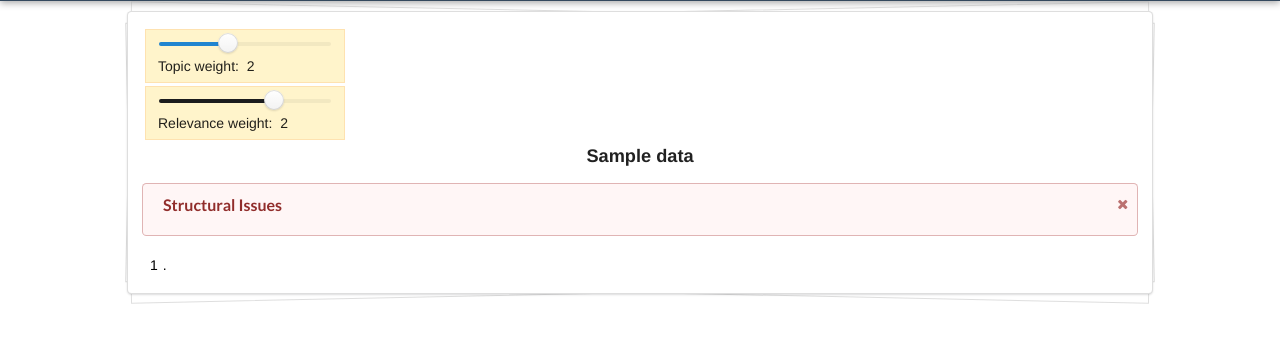
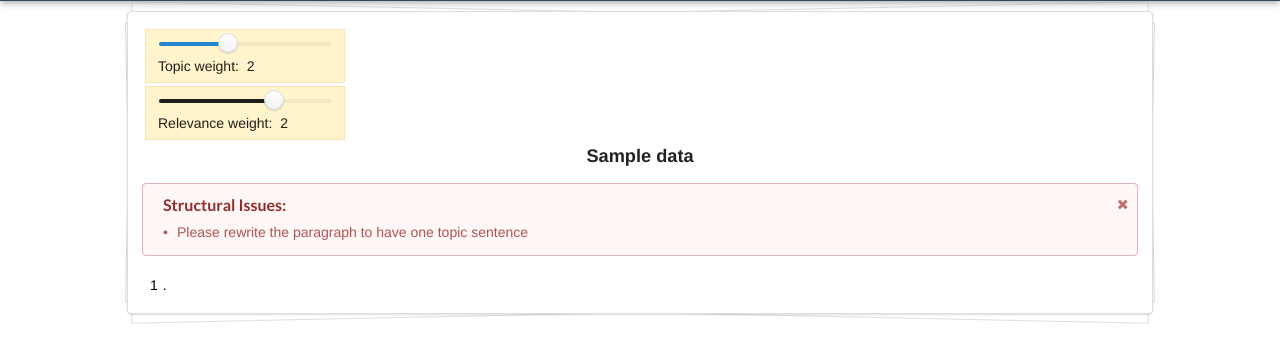
Before and after one commit to janetyc/writingfeedback, a Flask app: template crowdtask/templates/topic_vis.html in a window 1280 px wide. Shown: the part 43-406 px from the top of the page. Run offline with Flask 2, Linux system fonts and the light colour scheme; the template is opened without the code that fills it: most values are stand-ins (such as "Sample title", 1, 10 or a date in 2020); parts of the project's set-up code (start-up, migrations or seed data) failed here and were passed over; some libraries are stand-ins or nearby versions.

Commit message:
add irrelevant sentence visualization

```diff
--- a/crowdtask/static/css/main.css
+++ b/crowdtask/static/css/main.css
@@ -248,6 +248,7 @@ body {
 .relevance-weight-1{ border-bottom: 1px solid #aaaaaa; }
 .relevance-weight-2{ border-bottom: 3px solid #555555; }
 .relevance-weight-3{ border-bottom: 5px solid #000000; }
+.irrelevant-sentence{ border-bottom: 1px dashed #ff0000 !important;}
 
 .small-block {
     border: 1px solid #000000;
--- a/crowdtask/templates/topic_vis.html
+++ b/crowdtask/templates/topic_vis.html
@@ -18,25 +18,31 @@
     <!-- Issue Tips -->
     <div class="ui error message">
     <i class="close icon"></i>
-        <div class="header">Structural Issues</div>
-        <ul class="list">
+        <div class="header">Structural Issues:
             {% if data.issue_map[paragraph_idx]["topic"] != 1 %}
                 {% if data.issue_map[paragraph_idx]["topic"] < 1 %}
-                <li>missing topic sentence</li>
+                <span>missing topic sentence</span>
                 {% elif data.issue_map[paragraph_idx]["topic"] > 1 %}
-                <li>multiple topic sentence</li>
+                <span>multiple topic sentence</span>
                 {% endif %}
+                </div>
+                <ul class="list">
+                    <li>Please rewrite the paragraph to have one topic sentence</li>
+                </ul>
             {% endif %}
             {% if data.issue_map[paragraph_idx]["topic"] >= 1 %}
                 {% if data.issue_map[paragraph_idx]["irrelevance"] %}
                     {% if data.issue_map[paragraph_idx]["irrelevance"] == 1 %}
-                    <li>existing {{ data.issue_map[paragraph_idx]["irrelevance"] }} irrelevant sentence.</li>
+                    <span>existing {{ data.issue_map[paragraph_idx]["irrelevance"] }} irrelevant sentence.</span>
                     {% else %}
-                    <li>existing {{ data.issue_map[paragraph_idx]["irrelevance"] }} irrelevant sentences.</li>
+                    <span>existing {{ data.issue_map[paragraph_idx]["irrelevance"] }} irrelevant sentences.</span>
                     {% endif %}
                 {% endif %}
+                </div>
+                <ul class="list">
+                    <li>Please remove irrelevant sentences or rewrite them to become relevant to the topic sentence.</li>
+                </ul>
             {% endif %}
-        </ul>
     </div>
     {% endif %}
     <!-- Paragraph Content -->
@@ -58,9 +64,17 @@
             {% else %}
             <span class="not-topic-sentence">
                 {% if data.content_map[paragraph_idx][sentence_idx][1] > 0 %}
-                <span class="sentence-vis weight-{{data.content_map[paragraph_idx][sentence_idx][1]}}">
+                    {% if sentence_idx in data.issue_map[paragraph_idx]["irrelevance_list"] %}
+                    <span class="sentence-vis weight-{{data.content_map[paragraph_idx][sentence_idx][1]}} irrelevant-sentence">
+                    {% else %}
+                    <span class="sentence-vis weight-{{data.content_map[paragraph_idx][sentence_idx][1]}}">
+                    {% endif %}
                 {% else %}
-                <span>
+                    {% if sentence_idx in data.issue_map[paragraph_idx]["irrelevance_list"] %}
+                    <span class="irrelevant-sentence">
+                    {% else %}
+                    <span>
+                    {% endif %}
                 {% endif %}
 
                 {% for word_idx in range(data.content_map[paragraph_idx][sentence_idx][0]|length) %}
```
Also changed, not shown: crowdtask/vis_views.py (+8 -8 lines).
